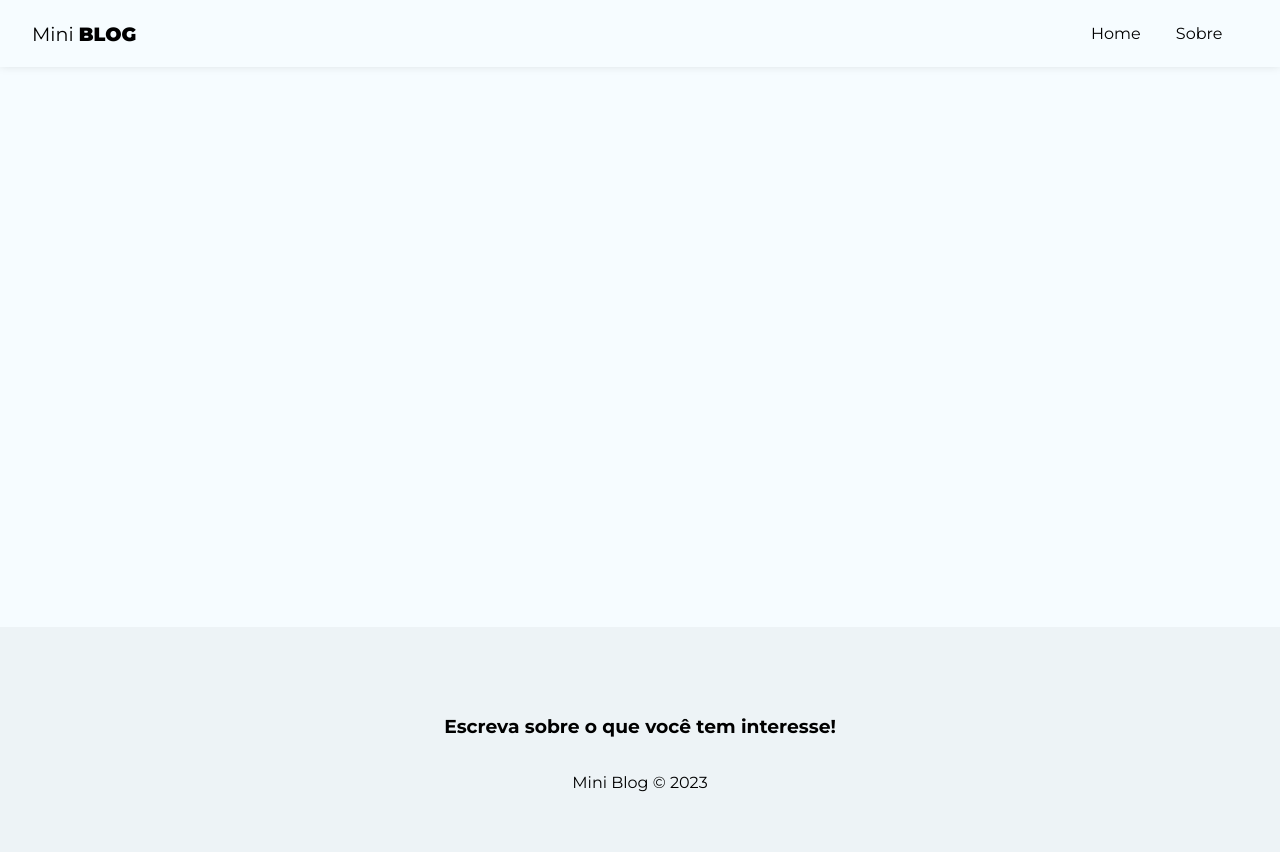
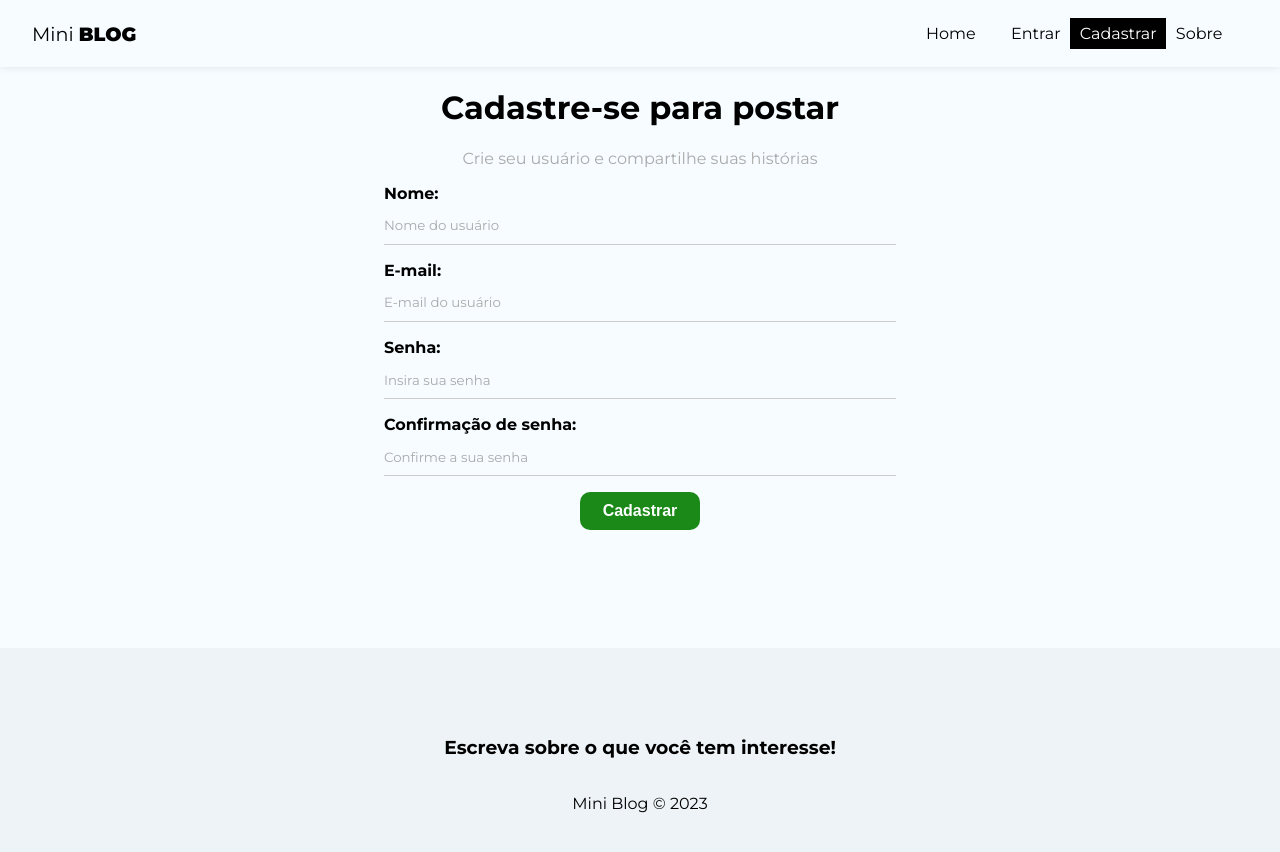
Before and after one commit to ErosNetto/MiniBlog, a React (Vite) app in the folder miniblog/: page /register in a window 1280 px wide. Shown: the top 852 px of the page. Built offline with nearby package versions, Linux system fonts and the light colour scheme.

Commit message:
Register form and CSS

```diff
--- a/miniblog/src/App.jsx
+++ b/miniblog/src/App.jsx
@@ -1,14 +1,15 @@
 import { BrowserRouter, Routes, Route, Navigate } from 'react-router-dom';
 import './App.css';
 
+// Components
+import NavBar from './components/NavBar';
+import Footer from './components/Footer';
 
 // Pages
 import Home from './pages/Home/Home';
 import About from './pages/About/About';
-
-// Components
-import NavBar from './components/NavBar';
-import Footer from './components/Footer';
+import Login from './pages/Login/Login';
+import Register from './pages/Register/Register';
 
 function App() {
   return (
@@ -19,6 +20,8 @@
         <Routes>
           <Route path='/' element={<Home />} />
           <Route path='/about' element={<About />} />
+          <Route path='/login' element={<Login />} />
+          <Route path='/register' element={<Register />} />
         </Routes>
         </div>
         <Footer />
--- a/miniblog/src/components/Navbar.jsx
+++ b/miniblog/src/components/Navbar.jsx
@@ -12,6 +12,8 @@
           <NavLink to="/" className={({isActive}) => (isActive ? styles.active : '')}>Home</NavLink>
         </li>
         <li>
+        <NavLink to="/login" className={({isActive}) => (isActive ? styles.active : '')}>Entrar</NavLink>
+        <NavLink to="/register" className={({isActive}) => (isActive ? styles.active : '')}>Cadastrar</NavLink>
         <NavLink to="/about" className={({isActive}) => (isActive ? styles.active : '')}>Sobre</NavLink>
         </li>
       </ul>
--- a/miniblog/src/index.css
+++ b/miniblog/src/index.css
@@ -8,6 +8,7 @@
 input::placeholder,
 textarea::placeholder {
   font-family: 'Montserrat', sans-serif;
+  color: #AAA;
 }
 
 input:focus,
@@ -31,3 +32,81 @@
 nav button:hover {
   color: #bbb;
 }
+
+/* Form styles */
+form {
+  max-width: 40%;
+  margin: 0 auto;
+}
+
+label {
+  display: flex;
+  flex-direction: column;
+  margin-bottom: 1em;
+}
+
+label span {
+  margin-bottom: .3em;
+  font-weight: bold;
+  text-align: left;
+}
+
+input,
+textarea {
+  box-sizing: border-box;
+  border: none;
+  border-bottom: 1px solid #CCC;
+  padding: .8em 0;
+  background: transparent;
+}
+
+.btn {
+  background: #1a8918;
+  color: #fff;
+  text-align: center;
+  cursor: pointer;
+  border-radius: 10px;
+  width: 120px;
+  font-weight: bold;
+  border: none;
+  padding: 10px 15px;
+  font-size: 1em;
+}
+
+.btn.btn-dark {
+  background: #000;
+  border-radius: 0;
+}
+
+.btn.btn-outline {
+  background: transparent;
+  border-radius: 0;
+  color:  #000;
+  border: 1px solid #000;
+  padding: 7px 30px;
+}
+
+.btn:hover {
+  background: #0F730c;
+  color: #fff;
+}
+
+.btn.btn-outline:hover {
+  background: #000;
+}
+
+.btn.btn-danger:hover {
+  background: #DC3545;
+}
+
+button[disabled] {
+  background: #AAA;
+}
+
+.container .error {
+  color: #721C24;
+  background: #F8D7DA;
+  border: 1px solid #F5C6CB;
+  padding: 5px;
+  border-radius: 5px;
+}
--- /dev/null
+++ b/miniblog/src/pages/Login/Login.jsx
@@ -0,0 +1,9 @@
+import styles from './Login.module.css';
+
+const Login = () => {
+  return (
+    <div>Login</div>
+  );
+};
+
+export default Login;
--- /dev/null
+++ b/miniblog/src/pages/Register/Register.jsx
@@ -0,0 +1,59 @@
+import styles from './Register.module.css';
+
+import { useState, useEffect } from 'react';
+
+const Register = () => {
+  const [displayName, setDisplayName] = useState('');
+  const [email, setEmail] = useState('');
+  const [password, setPassword] = useState('');
+  const [confirmPassword, setConfirmPassword] = useState('');
+  const [error, setError] = useState('');
+
+  const handleSubmit = (e) => {
+    e.preventDefault();
+
+    setError('');
+
+    const user = {
+      displayName,
+      email,
+      password
+    };
+
+    if (password !== confirmPassword) {
+      setError('As senhas precisam ser iguais!');
+      return;
+    }
+
+    console.log(user);
+  };
+
+  return (
+    <div className={styles.register}>
+      <h1>Cadastre-se para postar</h1>
+      <p>Crie seu usuário e compartilhe suas histórias</p>
+      <form onSubmit={handleSubmit}>
+        <label>
+          <span>Nome:</span>
+          <input type="text" name='displayName' required placeholder='Nome do usuário' value={displayName} onChange={(e) => setDisplayName(e.target.value)}/>
+        </label>
+        <label>
+          <span>E-mail:</span>
+          <input type="email" name='email' required placeholder='E-mail do usuário' value={email} onChange={(e) => setEmail(e.target.value)} />
+        </label>
+        <label>
+          <span>Senha:</span>
+          <input type="password" name='password' required placeholder='Insira sua senha' value={password} onChange={(e) => setPassword(e.target.value)} />
+        </label>
+        <label>
+          <span>Confirmação de senha:</span>
+          <input type="password" name='confirmPassword' required placeholder='Confirme a sua senha' value={confirmPassword} onChange={(e) => setConfirmPassword(e.target.value)} />
+        </label>
+        <button className='btn'>Cadastrar</button>
+        {error && <p className='error'>{error}</p>}
+      </form>
+    </div>
+  );
+};
+
+export default Register;
--- /dev/null
+++ b/miniblog/src/pages/Register/Register.module.css
@@ -0,0 +1,8 @@
+.register {
+  text-align: center;
+}
+
+
+.register p {
+  color: #aaa;
+}
```
Also changed, not shown: miniblog/src/pages/Login/Login.module.css (added).
